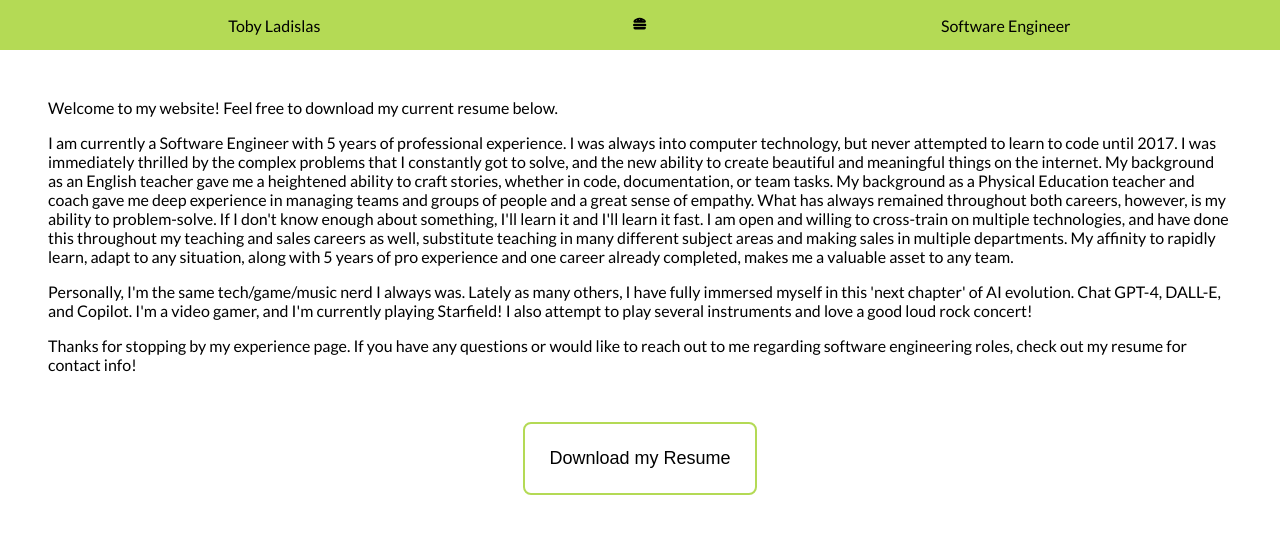
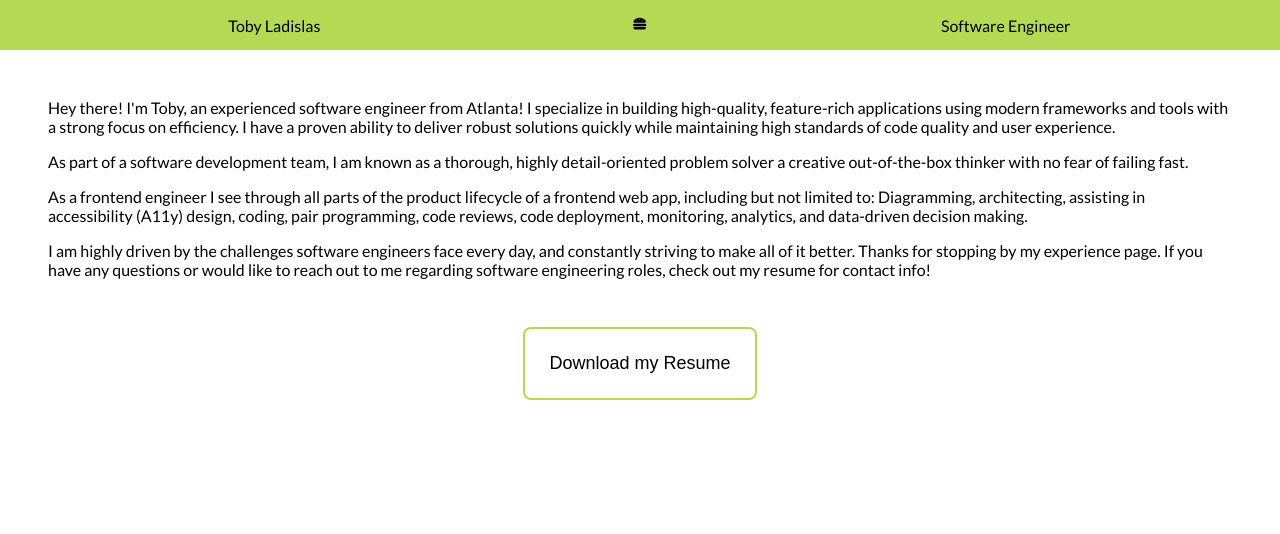
Before and after one commit to tobylad/tobylad, a React app: page / in a window 1280 px wide. Shown: the top 534 px of the page. Built offline with nearby package versions, Linux system fonts and the light colour scheme; a web font is replaced by a local one.

Commit message:
Updates content.

```diff
--- a/src/Home/Home.tsx
+++ b/src/Home/Home.tsx
@@ -5,25 +5,20 @@ export const Home: React.FC = () => {
         <>
             <div className="xp-wrapper">
                 <div>
-                    <p>Welcome to my website! Feel free to download my current resume below.</p>
-
                     <p>
-                        I am currently a Software Engineer with 5 years of professional experience. I was always into computer technology, but never attempted to learn to code until 2017.
-                        I was immediately thrilled by the complex problems that I constantly got to solve, and the new ability to create beautiful and meaningful things on the internet.
-                        My background as an English teacher gave me a heightened ability to craft stories, whether in code, documentation, or team tasks.
-                        My background as a Physical Education teacher and coach gave me deep experience in managing teams and groups of people and a great sense of empathy.
-                        What has always remained throughout both careers, however, is my ability to problem-solve. If I don't know enough about something, I'll learn it and I'll learn it fast.
-                        I am open and willing to cross-train on multiple technologies, and have done this throughout my teaching and sales careers as well, substitute teaching in many different subject areas and making sales in multiple departments.
-                        My affinity to rapidly learn, adapt to any situation, along with 5 years of pro experience and one career already completed, makes me a valuable asset to any team.
+                        Hey there! I'm Toby, an experienced software engineer from Atlanta! I specialize in building high-quality, feature-rich applications using modern frameworks and tools with a strong focus on efficiency. I have a proven ability to deliver robust solutions quickly while maintaining high standards of code quality and user experience.
                     </p>
 
                     <p>
-                        Personally, I'm the same tech/game/music nerd I always was. Lately as many others, I have fully immersed myself in this 'next chapter' of AI evolution.
-                        Chat GPT-4, DALL-E, and Copilot. I'm a video gamer, and I'm currently playing Starfield! I also attempt to play several instruments and love a good loud rock concert!
+                        As part of a software development team, I am known as a thorough, highly detail-oriented problem solver a creative out-of-the-box thinker with no fear of failing fast.
                     </p>
 
                     <p>
-                        Thanks for stopping by my experience page. If you have any questions or would like to reach out to me regarding software engineering roles, check out my resume for contact info!
+                    As a frontend engineer I see through all parts of the product lifecycle of a frontend web app, including but not limited to: Diagramming, architecting, assisting in accessibility (A11y) design, coding, pair programming, code reviews, code deployment, monitoring, analytics, and data-driven decision making.
+                    </p>
+
+                    <p>
+                    I am highly driven by the challenges software engineers face every day, and constantly striving to make all of it better. Thanks for stopping by my experience page. If you have any questions or would like to reach out to me regarding software engineering roles, check out my resume for contact info!
                     </p>
 
                 </div>
```
